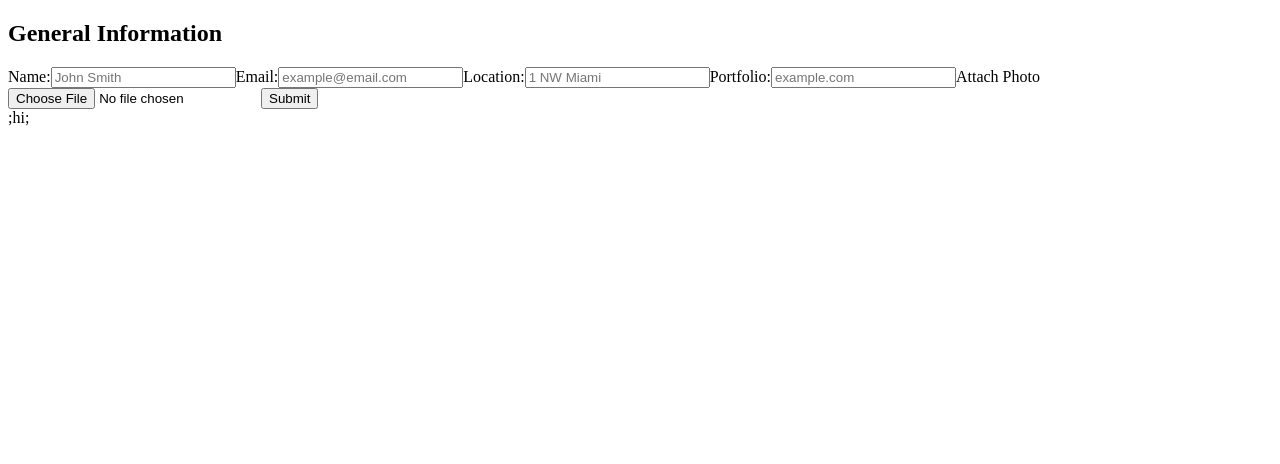
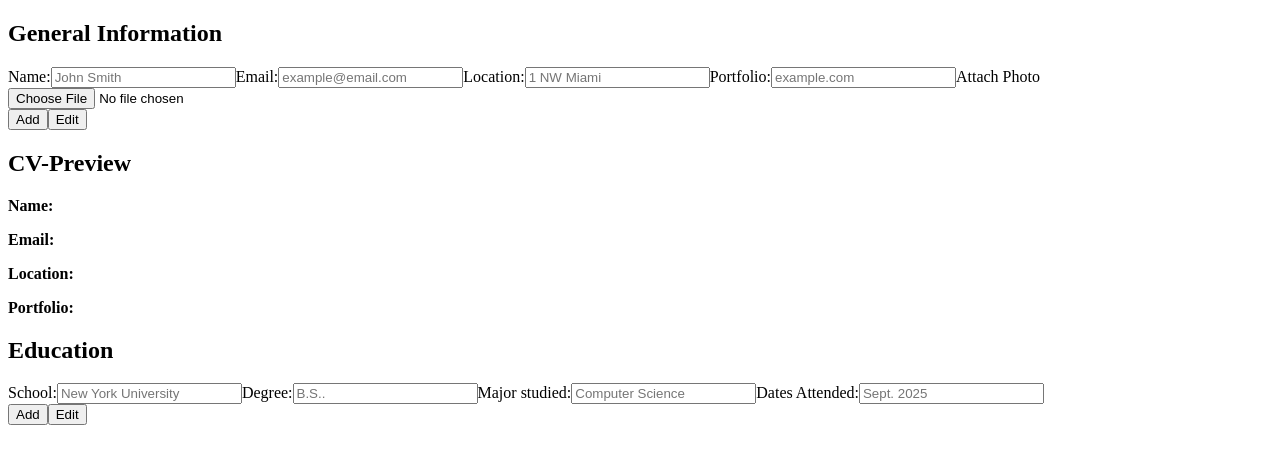
Before and after one commit to luisdaniel0/CV-application, a React (Vite) app in the folder cv-app/: page / in a window 1280 px wide. Shown: the top 464 px of the page. Built offline with nearby package versions, Linux system fonts and the light colour scheme.

Commit message:
added education component and finished MVP for that component (useStates, handle functions, html structure)

```diff
--- a/cv-app/src/App.jsx
+++ b/cv-app/src/App.jsx
@@ -1,7 +1,7 @@
 import GeneralInformation from "./components/GeneralInformation";
-import CVPreview from "./components/CVPreview";
 
 import "./App.css";
+import Education from "./components/Education";
 
 function App() {
   // school: "",
@@ -15,8 +15,8 @@ function App() {
 
   return (
     <>
-      <GeneralInformation />;
-      <CVPreview />;
+      <GeneralInformation />
+      <Education />
     </>
   );
 }
--- a/cv-app/src/components/Button.jsx
+++ b/cv-app/src/components/Button.jsx
@@ -1,11 +1,11 @@
-export default function Button() {
+export default function Button({ handleEdit }) {
   return (
     <>
       <div className="buttonContainer">
         <button type="submit" className="submitBtn">
           Add
         </button>
-        <button type="button" className="editBtn">
+        <button type="button" className="editBtn" onClick={handleEdit}>
           Edit
         </button>
       </div>
--- a/cv-app/src/components/CVPreview.jsx
+++ b/cv-app/src/components/CVPreview.jsx
@@ -1,3 +1,19 @@
-export default function CVPreview() {
-  return <>hi</>;
+export default function CVPreview({ generalInfoData }) {
+  return (
+    <>
+      <h2 className="cvPreview">CV-Preview</h2>
+      <p>
+        <strong>Name:</strong> {generalInfoData.fullName}
+      </p>
+      <p>
+        <strong>Email:</strong> {generalInfoData.email}
+      </p>
+      <p>
+        <strong>Location:</strong> {generalInfoData.location}
+      </p>
+      <p>
+        <strong>Portfolio:</strong> {generalInfoData.portfolio}
+      </p>
+    </>
+  );
 }
--- /dev/null
+++ b/cv-app/src/components/Education.jsx
@@ -0,0 +1,97 @@
+import { useState } from "react";
+import Button from "./Button";
+
+export default function Education() {
+  const [educationInfoData, setEducationInfoData] = useState({
+    school: "",
+    degree: "",
+    major: "",
+    dateOfStudy: "",
+  });
+
+  const [isEditing, setIsEditing] = useState(true);
+
+  function handleSubmit(e) {
+    e.preventDefault();
+    setIsEditing(false);
+  }
+
+  function handleInput(e) {
+    const { name, value } = e.target;
+
+    setEducationInfoData((prevData) => ({
+      ...prevData,
+      [name]: value,
+    }));
+  }
+
+  function handleEdit() {
+    setIsEditing(true);
+  }
+  return (
+    <div className="educationContainer">
+      <h2 className="educationformHeader">Education</h2>
+      {isEditing ? (
+        <form onSubmit={handleSubmit} className="educationForm">
+          <label>
+            School:
+            <input
+              name="school"
+              type="text"
+              placeholder="New York University"
+              onChange={handleInput}
+              value={educationInfoData.school}
+            />
+          </label>
+          <label>
+            Degree:
+            <input
+              name="degree"
+              type="text"
+              placeholder="B.S.."
+              onChange={handleInput}
+              value={educationInfoData.degree}
+            />
+          </label>
+          <label>
+            Major studied:
+            <input
+              name="major"
+              type="text"
+              placeholder="Computer Science"
+              onChange={handleInput}
+              value={educationInfoData.major}
+            />
+          </label>
+          <label>
+            Dates Attended:
+            <input
+              name="dateOfStudy"
+              type="text"
+              placeholder="Sept. 2025"
+              onChange={handleInput}
+              value={educationInfoData.dateOfStudy}
+            />
+          </label>
+          <Button />
+        </form>
+      ) : (
+        <>
+          <p>
+            <strong>Name:</strong> {educationInfoData.school}
+          </p>
+          <p>
+            <strong>Email:</strong> {educationInfoData.degree}
+          </p>
+          <p>
+            <strong>Location:</strong> {educationInfoData.major}
+          </p>
+          <p>
+            <strong>Portfolio:</strong> {educationInfoData.dateOfStudy}
+          </p>
+          <Button handleEdit={handleEdit} />
+        </>
+      )}
+    </div>
+  );
+}
--- a/cv-app/src/components/GeneralInformation.jsx
+++ b/cv-app/src/components/GeneralInformation.jsx
@@ -1,5 +1,6 @@
 import { useState } from "react";
 import Button from "./Button";
+import CVPreview from "./CVPreview";
 
 export default function GeneralInformation() {
   const [generalInfoData, setGeneralInfoData] = useState({
@@ -84,7 +85,6 @@ export default function GeneralInformation() {
                 onChange={handleInput}
               />
             </label>
-            <button type="submit">Submit</button>
           </>
         ) : (
           <>
@@ -100,11 +100,10 @@ export default function GeneralInformation() {
             <p>
               <strong>Portfolio:</strong> {generalInfoData.portfolio}
             </p>
-            <button type="button" onClick={handleEdit}>
-              Edit
-            </button>
           </>
         )}
+        <Button isEditing={isEditing} handleEdit={handleEdit} />
+        <CVPreview generalInfoData={generalInfoData} />
       </form>
     </>
   );
```
